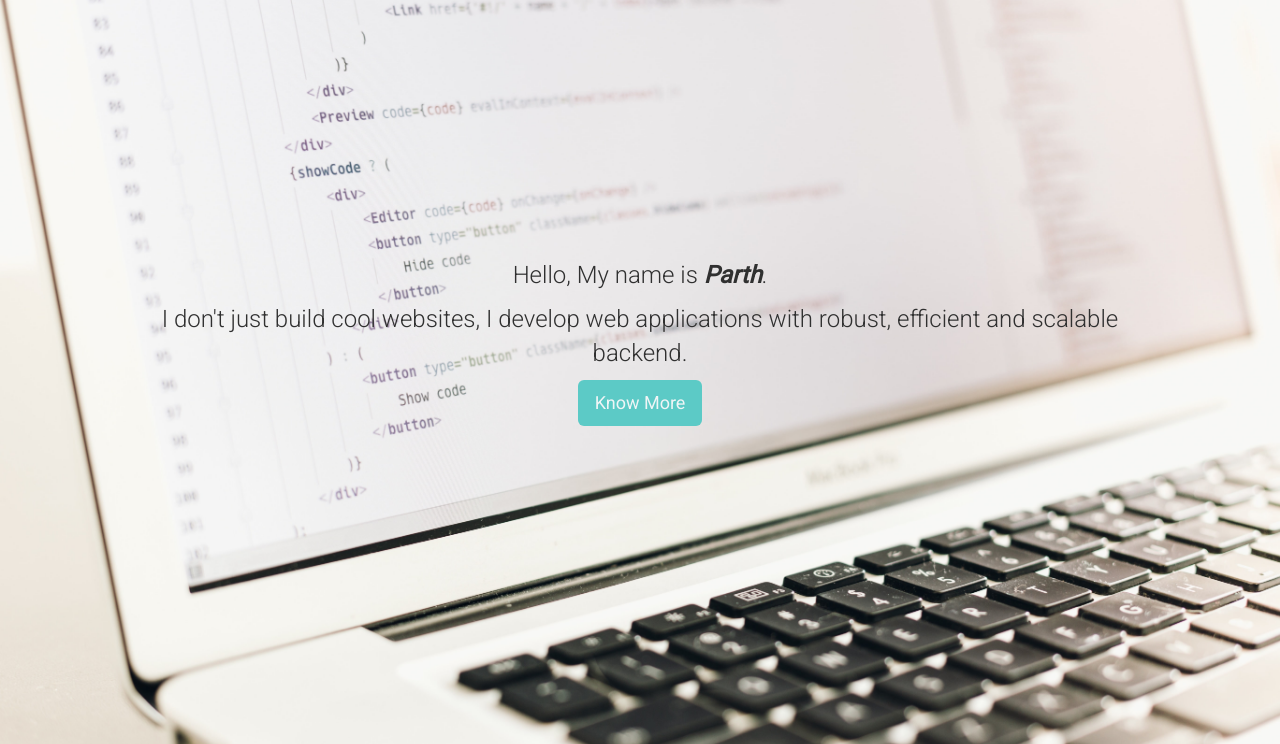
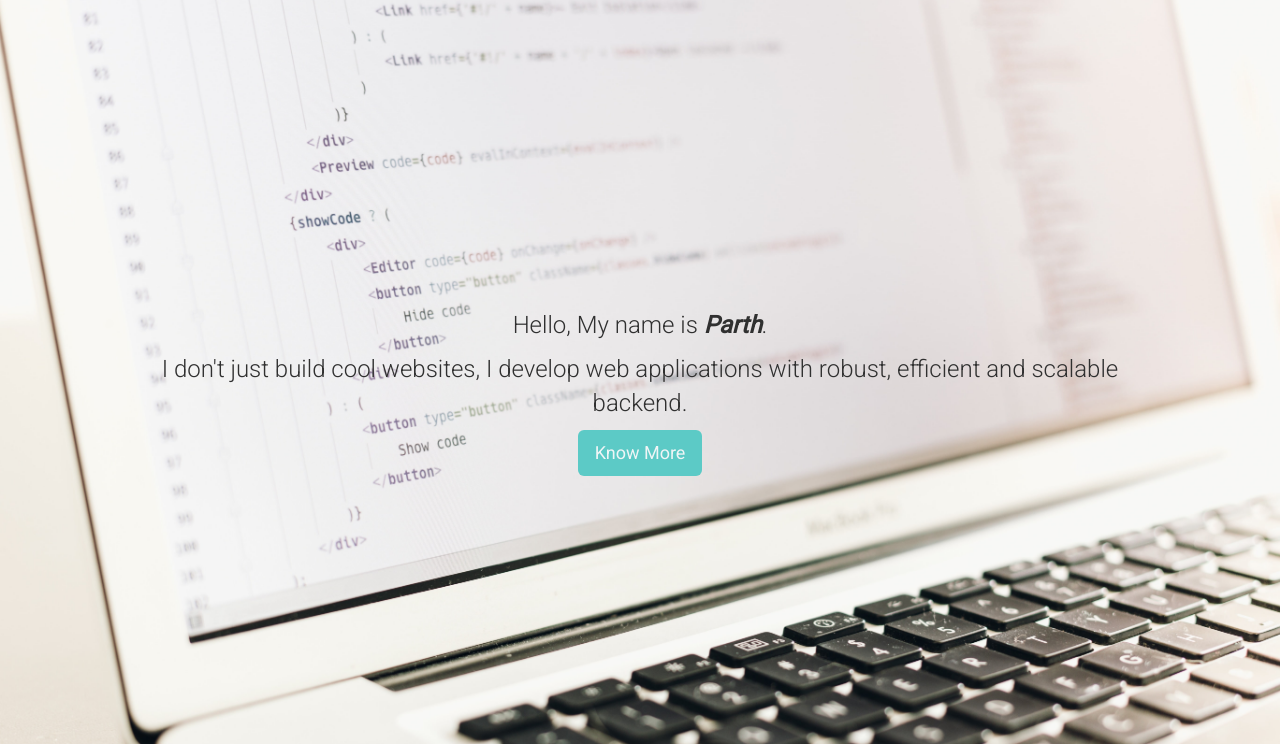
Before and after one commit to 8parth/8parth.github.io, a plain HTML site: page index.html in a window 1280 px wide. Shown: the part 53-797 px from the top of the page. Drawn offline with nearby package versions, Linux system fonts and the light colour scheme; some packages are replaced by stand-ins of ours; a script that the page names is missing.

Commit message:
center-block fixed

```diff
--- a/css/style.css
+++ b/css/style.css
@@ -57,7 +57,7 @@ a.back-to-top {
 /* add padding to body */
 body{
   background-color: lightgray;
-  align: center;
+  text-align: center;
   font-family: 'Lato', sans-serif;
 }
 h1, h2, h4 {
@@ -99,6 +99,7 @@ p, span {
 }
 
 .outer-block{
+  margin-top: 50px;
   height: 100vh;
   display: table;
   width: 100%;
```
